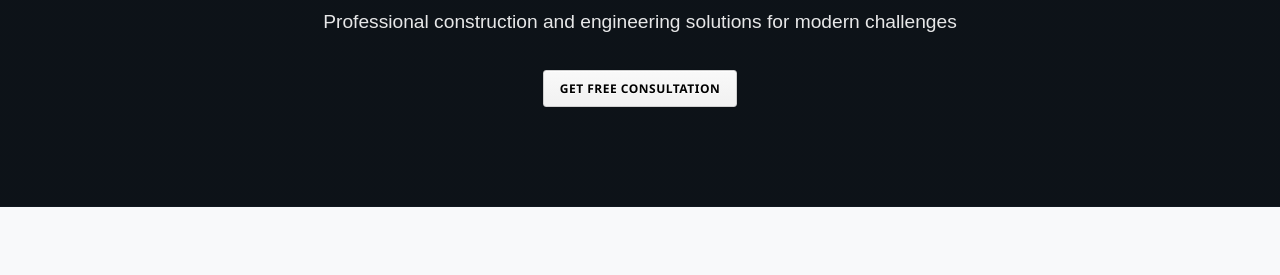
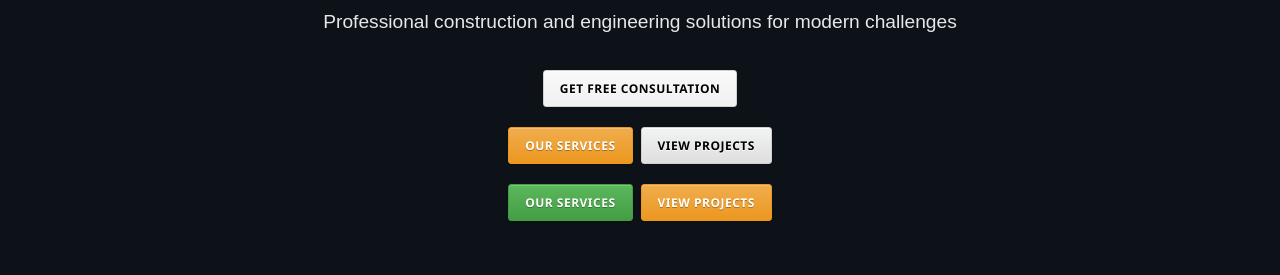
Before and after one commit to HubGitAi/my-portfolio, a plain HTML site: page index.html in a window 1280 px wide. Shown: the part 316-591 px from the top of the page. Drawn offline with Linux system fonts and the light colour scheme.

Commit message:
Update index.html

```diff
--- a/index.html
+++ b/index.html
@@ -26,13 +26,21 @@
         </div>
     </header>
 
-    <!-- Hero Section -->
+     <!-- Hero Section -->
     <section id="home" class="hero">
         <div class="container">
             <h1>Building Tomorrow's Infrastructure Today</h1>
             <p>Professional construction and engineering solutions for modern challenges</p>
             <a href="#contact" class="btn">Get Free Consultation</a>
         </div>
+        <div class="button-group">
+        <a href="#services" class="btn btn-orange">Our Services</a>
+    <a href="#projects" class="btn btn-glass">View Projects</a>
+</div>
+        <div class="button-group">
+    <a href="#services" class="btn btn-green">Our Services</a>
+    <a href="#projects" class="btn btn-orange">View Projects</a>
+</div>
      </section>
 
     <!-- Services Section -->
```
